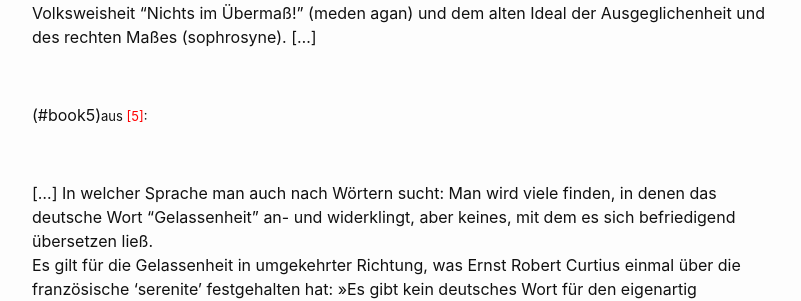
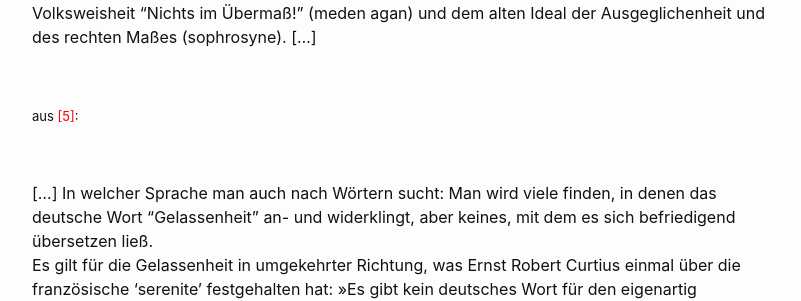
Before and after one commit to Hautaklyttn/-selbst-, a Jekyll site: the page built from docs/various.md, in a window 1280 px wide and 900 px high, scrolled down 6103 px. Shown: the part 155-456 px from the top of the window, without its empty margins (238-1039 px from the left). Built offline with Jekyll 4.4.1, drawn with Linux system fonts in a browser that asks for light colours.

Commit message:
Text update

```diff
--- a/docs/various.md
+++ b/docs/various.md
@@ -265,7 +265,7 @@ dem alten Ideal der Ausgeglichenheit und des rechten Maßes (sophrosyne). [...]
 
 &nbsp;
 
-(#book5)<font size="-1">aus <span style="color:red ">[5]</span>:</font>
+<a name="book5"></a> <font size="-1">aus <span style="color:red ">[5]</span>:</font>
 
 &nbsp;
 
```
